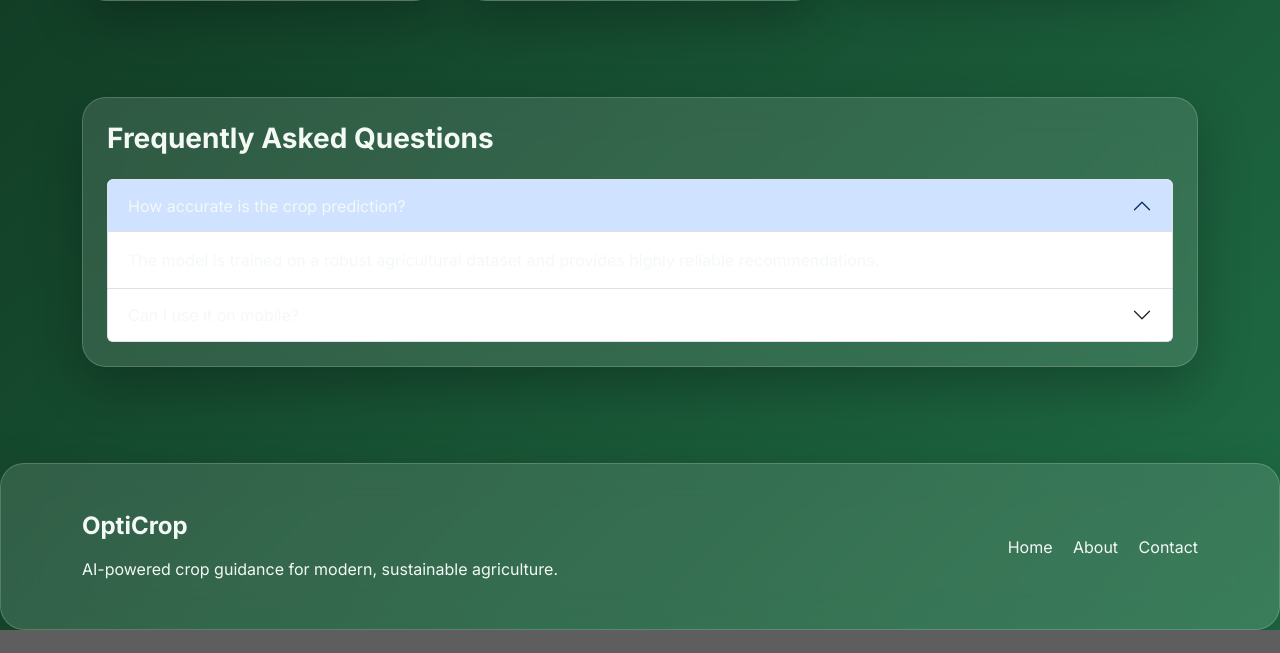
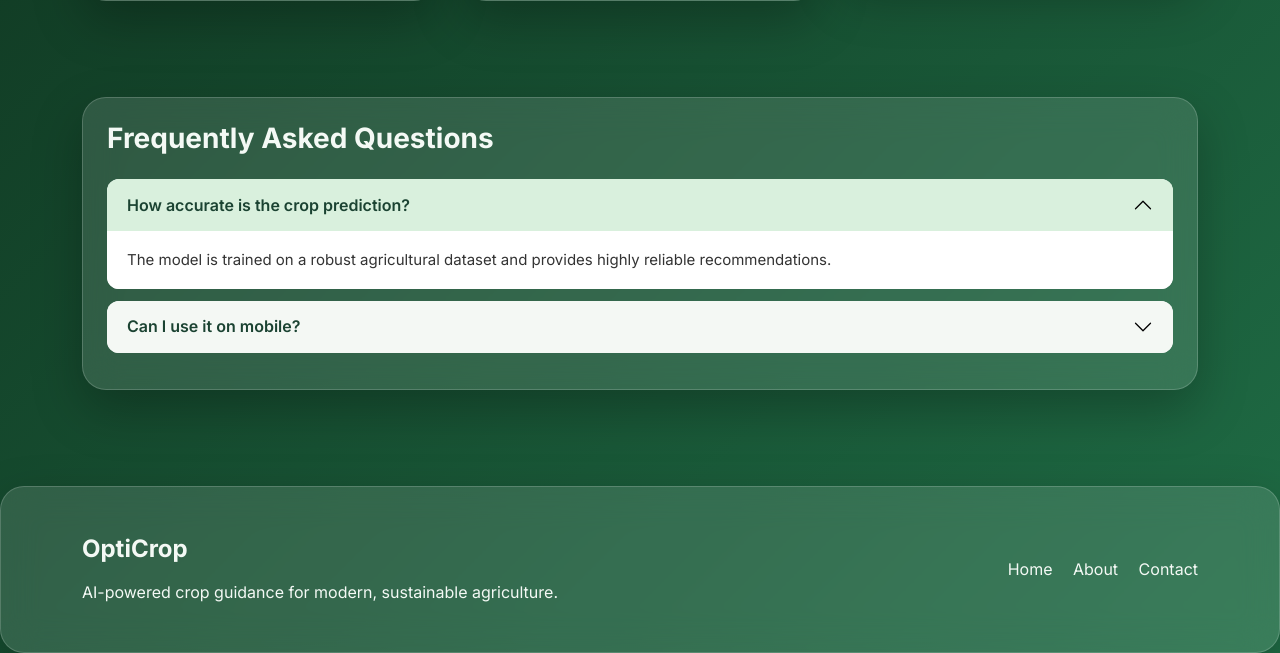
Before and after one commit to sivanijana/OptiCrop, a Flask app: page / in a window 1280 px wide. Shown: the part 1784-2437 px from the top of the page. Before the commit the page ends 2414 px from the top, so only its background shows below. Run offline with Flask 3, Linux system fonts and the light colour scheme; parts of the project's set-up code (start-up, migrations or seed data) failed here and were passed over.

Commit message:
Enhance CSS styles and add smooth scrolling
Added smooth scrolling behavior and improved form control styles.

```diff
--- a/static/css/style.css
+++ b/static/css/style.css
@@ -7,12 +7,15 @@
   --accent-2: #4fcf7f;
   --shadow: 0 20px 50px rgba(0,0,0,0.25);
 }
+
 body {
   font-family: 'Inter', sans-serif;
   background: var(--bg);
   color: var(--text);
   min-height: 100vh;
+  scroll-behavior: smooth;
 }
+
 body.light-theme {
   --bg: linear-gradient(135deg, #f3fff6 0%, #e8f8ee 100%);
   --card: rgba(255,255,255,0.75);
@@ -22,25 +25,66 @@ body.light-theme {
   --accent-2: #3ecf7b;
   --shadow: 0 20px 45px rgba(19, 66, 37, 0.14);
 }
-body {
-  scroll-behavior: smooth;
+
+a {
+  color: var(--accent);
 }
-a { color: var(--accent); }
-body, .navbar-brand, .navbar-nav .nav-link, .form-label, .form-control, .list-group-item, .accordion-button, .accordion-body, .alert, p, h1, h2, h3, h4, h5, h6, .feature-card p, .mini-card p, .mini-card strong, .footer-section p, .footer-section a {
+
+/* Global text */
+body,
+.navbar-brand,
+.navbar-nav .nav-link,
+.form-label,
+.form-control,
+.list-group-item,
+.alert,
+p,
+h1,
+h2,
+h3,
+h4,
+h5,
+h6,
+.feature-card p,
+.mini-card p,
+.mini-card strong,
+.footer-section p,
+.footer-section a {
   color: var(--text) !important;
 }
+
 .text-muted {
   color: var(--muted) !important;
 }
-.form-control {
-  background: rgba(255,255,255,0.12);
-  border: 1px solid rgba(255,255,255,0.2);
-  color: var(--text);
+
+.form-control{
+    background: rgba(255,255,255,0.12) !important;
+    border:1px solid rgba(255,255,255,0.25) !important;
+    color:#ffffff !important;
+    caret-color:#ffffff;
 }
-.form-control::placeholder {
-  color: rgba(244, 249, 245, 0.7);
+
+.form-control::placeholder{
+    color:rgba(255,255,255,0.6) !important;
 }
-.glass-card, .glass-nav, .feature-card, .mini-card, .footer-section {
+
+.form-control:focus{
+    background:rgba(255,255,255,0.15) !important;
+    color:#ffffff !important;
+    border-color:#7de296 !important;
+    box-shadow:0 0 0 .2rem rgba(125,226,150,.25) !important;
+    outline:none;
+}
+
+.form-control:focus::placeholder{
+    color:rgba(255,255,255,.45);
+}
+
+.glass-card,
+.glass-nav,
+.feature-card,
+.mini-card,
+.footer-section {
   background: var(--card);
   backdrop-filter: blur(18px);
   -webkit-backdrop-filter: blur(18px);
@@ -48,14 +92,19 @@ body, .navbar-brand, .navbar-nav .nav-link, .form-label, .form-control, .list-gr
   border: 1px solid rgba(255,255,255,0.18);
   border-radius: 24px;
 }
+
 .glass-nav {
   padding: 14px 0;
 }
+
 .hero-section {
   min-height: 100vh;
-  background: linear-gradient(120deg, rgba(0,0,0,0.55), rgba(0,0,0,0.2)), url('https://images.unsplash.com/photo-1464226184884-fa280b87c399?auto=format&fit=crop&w=1800&q=80') center/cover;
+  background: linear-gradient(120deg, rgba(0,0,0,0.55), rgba(0,0,0,0.2)),
+              url('https://images.unsplash.com/photo-1464226184884-fa280b87c399?auto=format&fit=crop&w=1800&q=80')
+              center/cover;
   padding-top: 80px;
 }
+
 .hero-badge {
   display: inline-block;
   padding: 10px 16px;
@@ -65,34 +114,106 @@ body, .navbar-brand, .navbar-nav .nav-link, .form-label, .form-control, .list-gr
   font-size: 0.9rem;
   margin-bottom: 16px;
 }
-.text-accent { color: var(--accent); }
+
+.text-accent {
+  color: var(--accent);
+}
+
 .btn-primary {
   background: linear-gradient(90deg, var(--accent), var(--accent-2));
   border: none;
   color: #042611;
   font-weight: 700;
-  box-shadow: 0 10px 25px rgba(16, 143, 78, 0.3);
+  box-shadow: 0 10px 25px rgba(16,143,78,0.3);
 }
+
 .btn-outline-light {
   color: var(--text);
   border-color: rgba(255,255,255,0.25);
 }
-.feature-card, .mini-card, .glass-card {
+
+.feature-card,
+.mini-card,
+.glass-card {
   transition: transform 0.3s ease, box-shadow 0.3s ease;
 }
-.feature-card:hover, .mini-card:hover, .glass-card:hover {
+
+.feature-card:hover,
+.mini-card:hover,
+.glass-card:hover {
   transform: translateY(-8px);
 }
+
 .page-hero {
   padding-top: 95px;
 }
+
 .footer-section {
   padding: 24px 0;
 }
+
 #scrollTopBtn {
-  position: fixed; right: 24px; bottom: 24px; display:none; z-index:999;
+  position: fixed;
+  right: 24px;
+  bottom: 24px;
+  display: none;
+  z-index: 999;
 }
-@media (max-width: 768px) {
-  .hero-section { padding-top: 110px; }
-  .display-3 { font-size: 2.25rem; }
+
+/* ===========================
+   FAQ SECTION
+=========================== */
+
+#faqAccordion .accordion-item {
+  border: none;
+  border-radius: 12px;
+  overflow: hidden;
+  margin-bottom: 12px;
 }
+
+#faqAccordion .accordion-button {
+  background: #f4f8f4;
+  color: #1b4332 !important;
+  font-weight: 600;
+  font-size: 16px;
+  box-shadow: none;
+}
+
+#faqAccordion .accordion-button:not(.collapsed) {
+  background: #d9f0dd;
+  color: #1b4332 !important;
+}
+
+#faqAccordion .accordion-button:focus {
+  box-shadow: none;
+  border-color: transparent;
+}
+
+#faqAccordion .accordion-body {
+  background: #ffffff;
+  color: #333333 !important;
+  font-size: 15px;
+  line-height: 1.7;
+}
+
+#faqAccordion .accordion-button::after {
+  filter: brightness(0);
+}
+
+/* ========================= */
+
+@media (max-width:768px) {
+  .hero-section {
+    padding-top: 110px;
+  }
+
+  .display-3 {
+    font-size: 2.25rem;
+  }
+}
+input,
+input:focus,
+input:active{
+    color:#ffffff !important;
+    -webkit-text-fill-color:#ffffff !important;
+}
```
